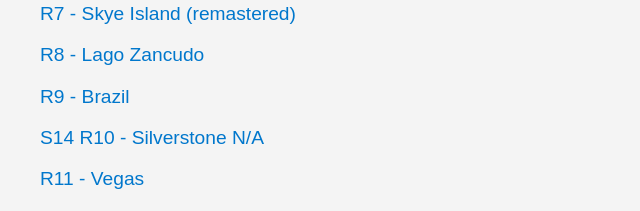
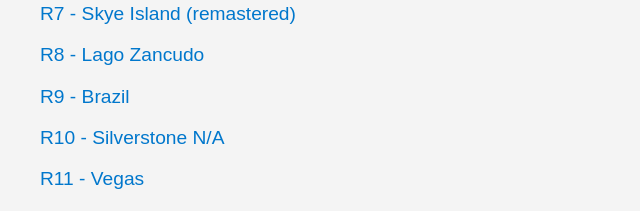
Before and after one commit to Frustersin/RCB-S14-Data, a plain HTML site: page index.html in a window 1280 px wide. Shown: the part 960-1171 px from the top of the page, without its empty margins (0-640 px from the left). Drawn offline with Linux system fonts and the light colour scheme.

Commit message:
Update index.html

```diff
--- a/index.html
+++ b/index.html
@@ -37,7 +37,7 @@
   <a href="f2 - S14 R07 - Skye Island (remastered).html">R7 - Skye Island (remastered)</a>
   <a href="f2 - S14 R08 - Lago Zancudo.html">R8 - Lago Zancudo</a>
   <a href="f2 - S14 R09 - Brazil.html">R9 - Brazil</a>
-  <a>S14 R10 - Silverstone N/A</a>
+  <a>R10 - Silverstone N/A</a>
   <a href="f2- S14 R11 - Vegas.html">R11 - Vegas</a>
   <a>R12 - Violet Hill N/A</a>
   <a href="f2- S14 R13 - Chilliad.html">R13 - Chilliad</a>
```
